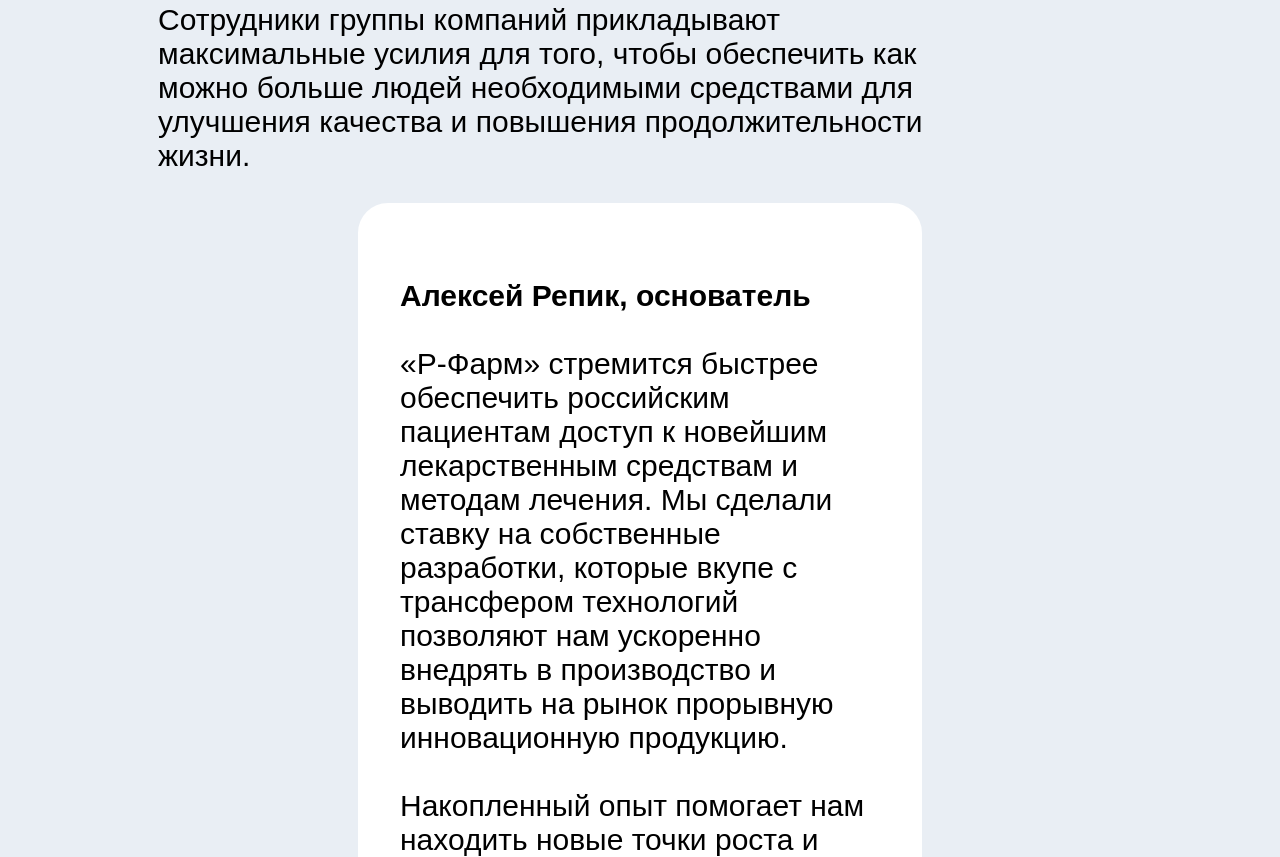
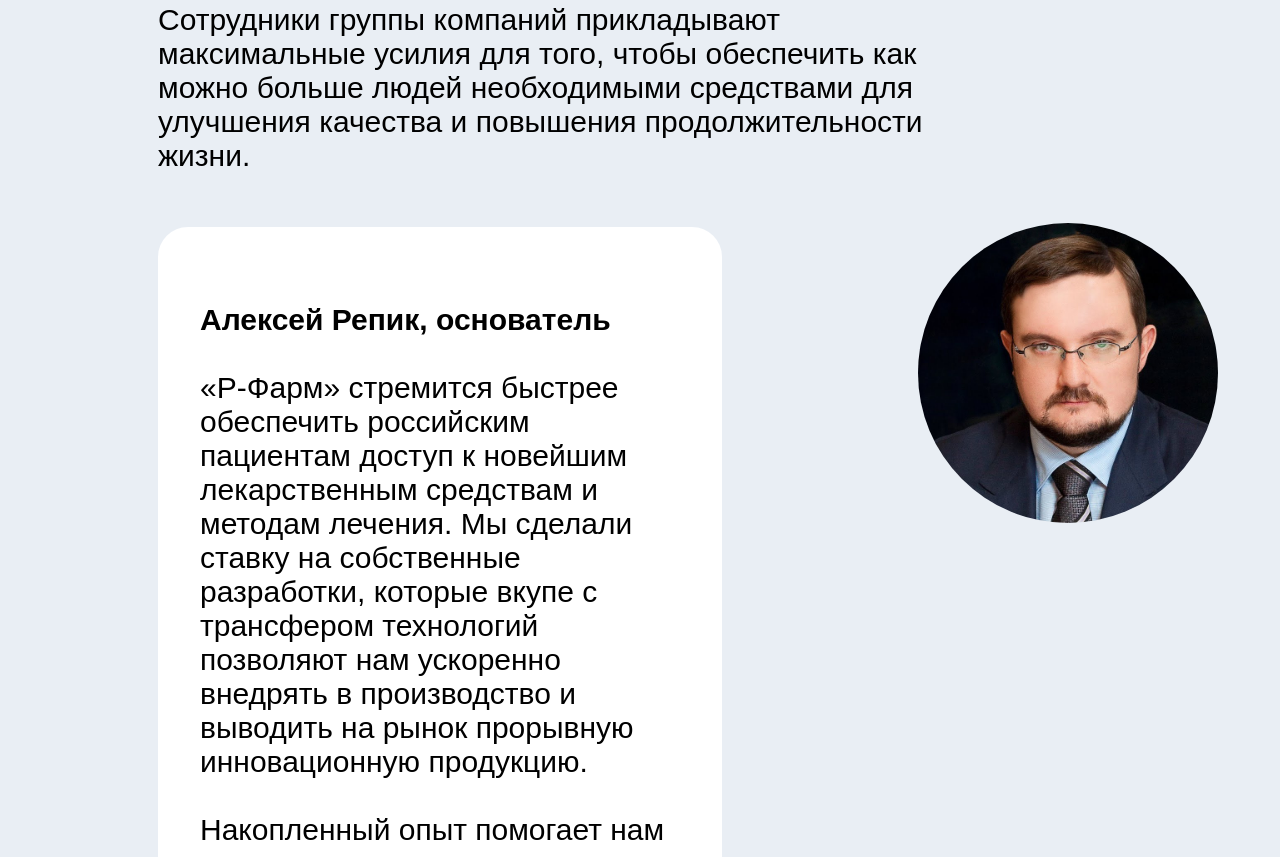
Before and after one commit to Daryash-24/RGZ, a plain HTML site: page company.html in a window 1280 px wide. Shown: the part 921-1778 px from the top of the page. Drawn offline with Linux system fonts and the light colour scheme.

Commit message:
ПОСЛЕДНЯЯ версия о компании

```diff
--- a/company.html
+++ b/company.html
@@ -59,7 +59,11 @@
             <p>Сотрудники группы компаний прикладывают максимальные усилия для того,
                 чтобы обеспечить как можно больше людей необходимыми средствами для улучшения качества
                 и повышения продолжительности жизни.</p>
-            <blockquote>
+            <div>
+                <img style="width: 300px; height: 300px; border-radius: 50%; margin-left: 910px;"
+                    src="repic.jpg">
+            </div>
+            <blockquote style="margin-left: 150px; margin-right: 550px; margin-top: -300px;">
                 <br><b>Алексей Репик, основатель</b></br>
                 <br>«Р-Фарм» стремится быстрее обеспечить российским пациентам доступ к новейшим лекарственным
                 средствам и методам лечения. Мы сделали ставку на собственные разработки, которые вкупе с
@@ -71,6 +75,7 @@
                 и генерируем новые идеи для развития здравоохранения».
                 </br>
             </blockquote>
+
             <div class="soc">
                 <b style="font-size: 70px;">Социальная ответственность</b>
                 <br>Сделать лечение современными и эффективными препаратами максимально доступным для пациентов —
```
